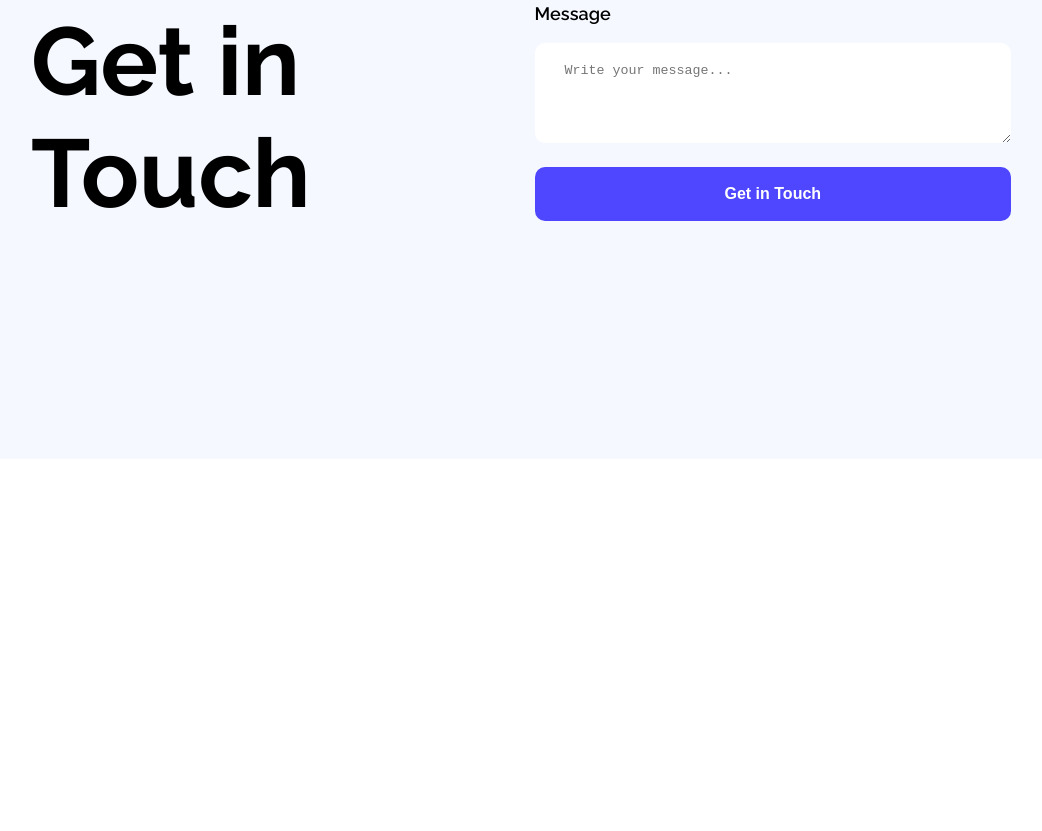
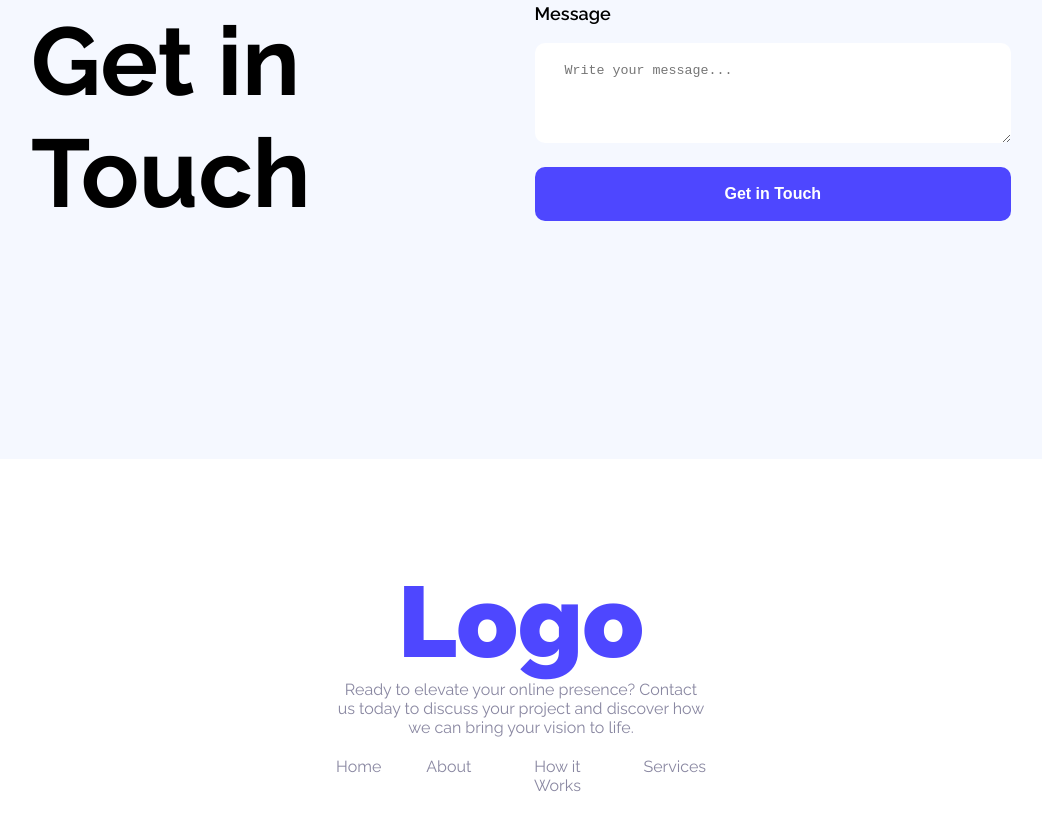
Before and after one commit to Nazmul214088/Assignment-01, a plain HTML site: page index.html in a window 1280 px wide. Shown: the part 3007-3838 px from the top of the page, without its empty margins (119-1161 px from the left). Before the commit the page ends 3466 px from the top, so only its background shows below. Drawn offline with Linux system fonts and the light colour scheme.

Commit message:
End of the footer section

```diff
--- a/css/style.css
+++ b/css/style.css
@@ -221,3 +221,30 @@ body {
     margin: 20px 0;
     padding: 18px;
 }
+/* Footer Section */
+.footer{
+    width: 100%;
+    text-align: center;
+    background-color: #fff;
+    padding: 104px 455px 130px 455px;
+}
+.footer .foot_title{
+    font-size: 100px;
+    font-weight: 900;
+    color: #4E47FF;
+}
+.footer .foot_description{
+    color: #8987A1;
+    font-size: 16px;
+}
+.footer ul{
+    margin-top: 20px;
+    list-style: none;
+    display: flex;
+    gap: 45px;
+}
+.footer ul li a{
+    text-decoration: none;
+    color: #8987A1;
+    font-size: 16px;
+}
--- a/index.html
+++ b/index.html
@@ -142,6 +142,15 @@
         </section>
 
     </main>
-    <footer class="footer"></footer>
+    <footer class="footer">
+        <h1 class="foot_title">Logo</h1>
+        <p class="foot_description">Ready to elevate your online presence? Contact us today to discuss your project and discover how we can bring your vision to life.</p>
+        <ul>
+            <li><a href="">Home</a></li>
+            <li><a href="">About</a></li>
+            <li><a href="">How it Works</a></li>
+            <li><a href="">Services</a></li>
+        </ul>
+    </footer>
 </body>
 </html>
```
